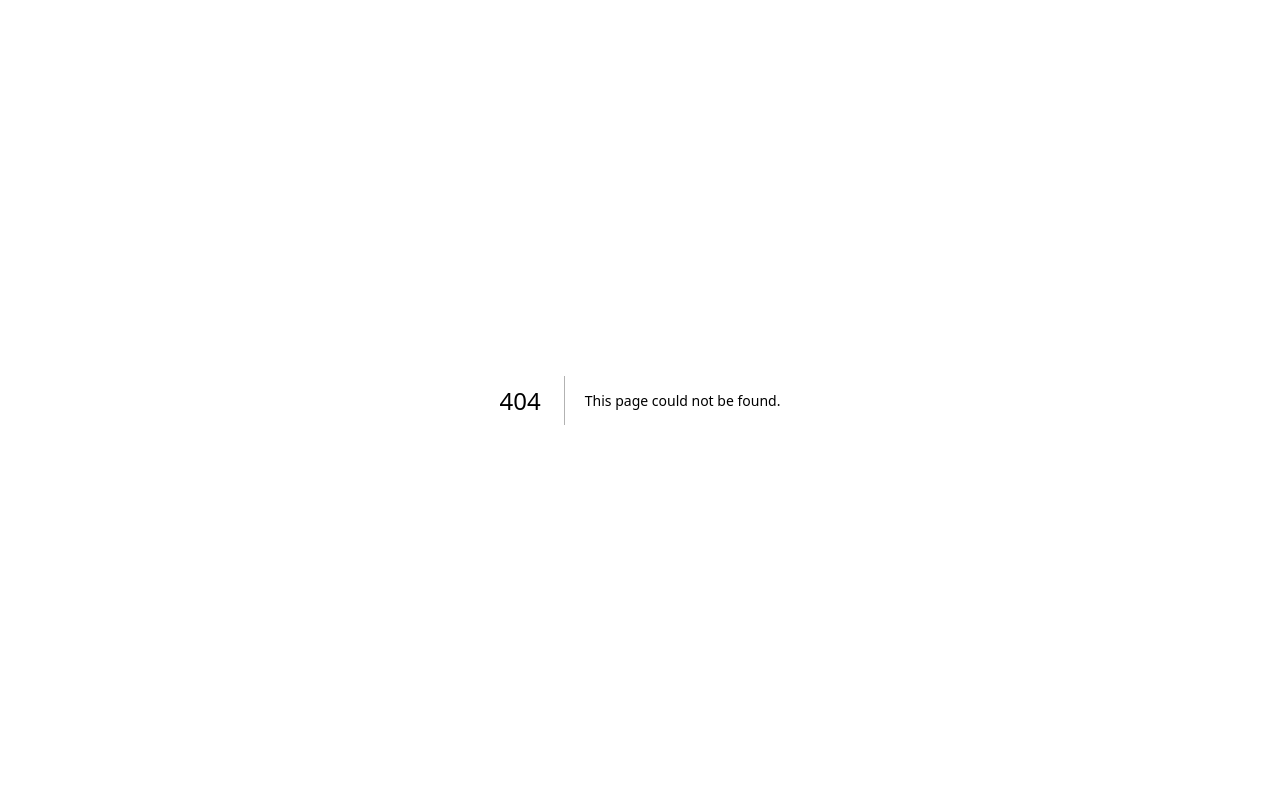
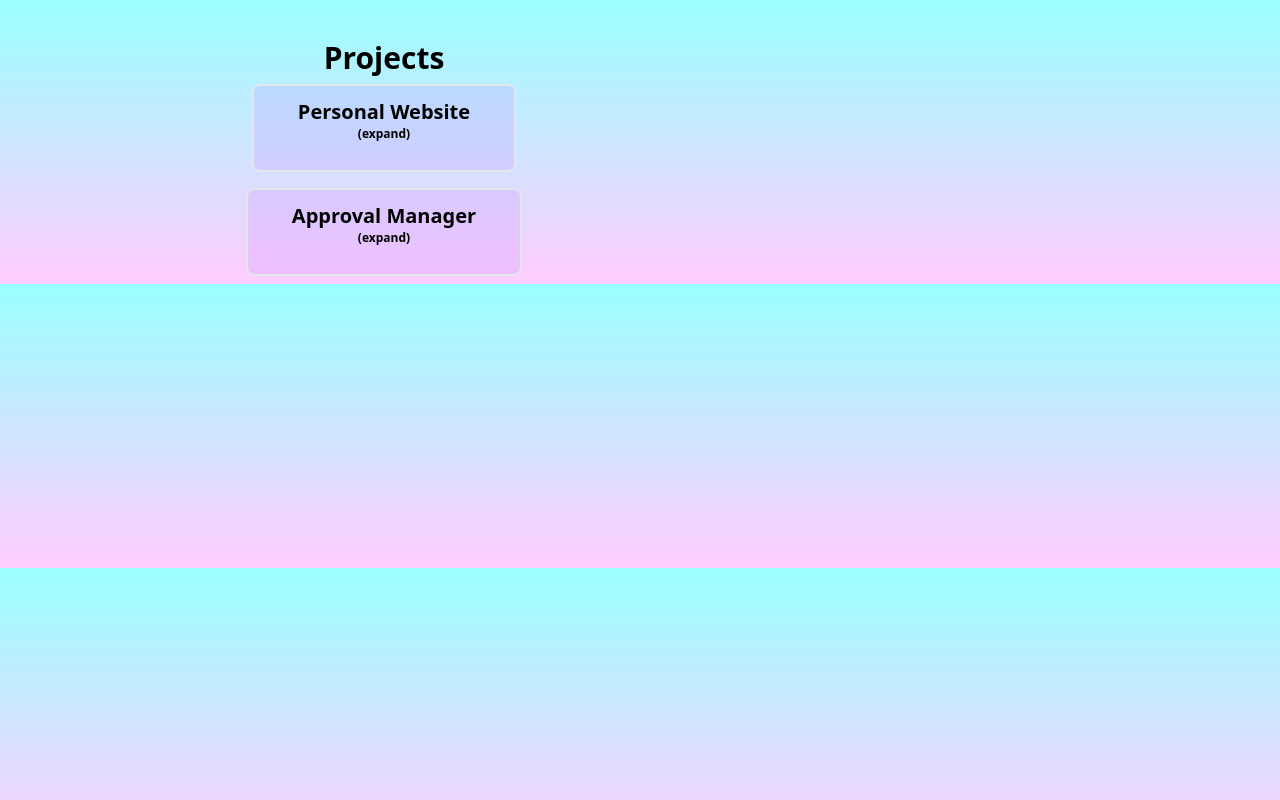
Before and after one commit to LarryFisherLabs/personal-site, a Next.js app: page /projects/Projects in a window 1280 px wide. Before the commit this address had no page. Built offline with nearby package versions, Linux system fonts and the light colour scheme.

Commit message:
Create project page. Create non-tiered section components for project page. Create project consts to populate page. Add projects to index.

```diff
--- /dev/null
+++ b/src/components/NonTieredSection.js
@@ -0,0 +1,50 @@
+import { useState } from 'react'
+
+/*
+    sectionObject: {
+        title: title of section,
+        paragraphArray: array of paragraphs for section,
+        maxRemHeight: number for the max height of the section in rem for a tailwind lg screen
+    }
+*/
+export default function NonTieredSection({ sectionObject }) {
+    const [isSecOpen, setIsSecOpen] = useState(false)
+    const maxRemHeight = sectionObject.maxRemHeight
+
+    return (
+        <div className='text-sm lg:text-base px-5 py-2 rounded-lg bg-purple-400/20 border-2 m-2 text-center lg:px-11 lg:py-3'>
+            <h2 className={'text-lg lg:text-xl font-semibold'} onClick={() => setIsSecOpen(!isSecOpen)}>
+                {sectionObject.title}
+                <p className={'text-2xs lg:text-xs'}>{isSecOpen === false ? '(expand)' : '(close)'}</p>
+            </h2>
+            <div
+                className={
+                    'transition-all duration-1500 ease-linear origin-top overflow-hidden flex flex-col items-center ' + (
+                        isSecOpen === true ? (
+                            'scale-100 opacity-100 max-w-[19rem] lg:max-w-[60rem] ' + (
+                                maxRemHeight > 180 ? 'max-h-small-sec11 lg:max-h-sec11' :
+                                maxRemHeight > 160 ? 'max-h-small-sec10 lg:max-h-sec10' :
+                                maxRemHeight > 140 ? 'max-h-small-sec9 lg:max-h-sec9' :
+                                maxRemHeight > 120 ? 'max-h-small-sec8 lg:max-h-sec8' :
+                                maxRemHeight > 100 ? 'max-h-small-sec7 lg:max-h-sec7' :
+                                maxRemHeight > 80 ? 'max-h-small-sec6 lg:max-h-sec6' :
+                                maxRemHeight > 60 ? 'max-h-small-sec5 lg:max-h-sec5' :
+                                maxRemHeight > 50 ? 'max-h-small-sec4 lg:max-h-sec4' :
+                                maxRemHeight > 40 ? 'max-h-small-sec3 lg:max-h-sec3' :
+                                maxRemHeight > 30 ? 'max-h-small-sec2 lg:max-h-sec2' :
+                                'max-h-small-sec1 lg:max-h-sec1'
+                            )
+                        ) : 'scale-0 opacity-0 max-w-[10rem] max-h-near-closed'
+                    )
+                }
+            >
+                {sectionObject.paragraphArray.map((paragraph, index) => {
+                    const pt = index === 0 ? 'pt-1 ' : 'pt-3 lg:pt-4 '
+                    return (
+                        <p key={'mainParagraph' + index} className={pt + 'text-sm'}>{paragraph}</p>
+                    )
+                })}
+            </div>
+        </div>
+    )
+}
--- /dev/null
+++ b/src/components/NonTieredSectionPage.js
@@ -0,0 +1,16 @@
+import NonTieredSection from './NonTieredSection'
+
+export default function NonTieredSectionPage({ secPageObj }) {
+  return (
+    <div className='flex flex-col items-center pt-5 lg:pt-10 max-w-3xl'>
+      <h2 className={'text-2xl lg:text-3xl font-semibold'}>{secPageObj.pageTitle}</h2>
+      {
+        secPageObj.secObjectsArray.map((sectionObject, index) => {
+          return (
+            <NonTieredSection key={'section' + index} sectionObject={sectionObject} />
+          )
+        })
+      }
+    </div>
+  )
+}
--- a/src/pages/index.js
+++ b/src/pages/index.js
@@ -2,6 +2,7 @@ import { Inter } from 'next/font/google'
 import { useState } from 'react'
 import About from './about/About'
 import Experience from './experience/Experience'
+import Projects from './projects/Projects'
 
 const inter = Inter({ subsets: ['latin'] })
 
@@ -43,12 +44,7 @@ export default function Home() {
         ) : sectionIndex === 1 ? (
           <Experience />
         ) : (
-          <div className='flex flex-col items-center pt-10 max-w-3xl'>
-            <h2 className={`${inter.className} text-2xl font-semibold`}>Projects</h2>
-            <div className='p-5 rounded-lg bg-purple-400/20 border-2 m-4 lg:p-7'>
-              <p className='text-center'>I build</p>
-            </div>
-          </div>
+          <Projects />
         )
       }
     </main>
--- /dev/null
+++ b/src/pages/projects/Projects.js
@@ -0,0 +1,8 @@
+import NonTieredSectionPage from '@component/components/NonTieredSectionPage'
+import { projectPageObject } from '@component/utils/constants/projectConsts'
+
+export default function Projects() {
+  return (
+    <NonTieredSectionPage secPageObj={projectPageObject} />
+  )
+}
--- /dev/null
+++ b/src/utils/constants/projectConsts.js
@@ -0,0 +1,22 @@
+export const projectPageObject = {
+    pageTitle: 'Projects',
+    secObjectsArray: [
+        {
+            title: 'Personal Website',
+            paragraphArray: [
+                'I built this website using next.js with tailwind css for styling. I already had a lot of experience with react.js and styled components so it was nice to get to try out some of their alternatives.',
+                'It was a good challenge for me to get the sections in the experience tab to resize properly without any additional js packages. The added complexity of the sub sections exposed me to a lot of experimentation with tailwind.',
+                'I styled the site to be responsive to screen size. I found tailwind to be muich easier for changing style based on screen size but I think overall I still preferred styled components.'
+            ],
+            maxRemHeight: 12
+        },
+        {
+            title: 'Approval Manager',
+            paragraphArray: [
+                'This is the first tool I made for my other website. I have started working on several more blockchain related tools and have plans for even more long term but wanted to add the prototype for this one as it was a more simple idea.',
+                'This tool can identify all active approvals that you\'ve granted for third party smart contracts for both erc721 and erc20 tokens. It then gives you lists of active approvals with their details and a button for revoking them.'
+            ],
+            maxRemHeight: 10
+        }
+    ]
+}
```
